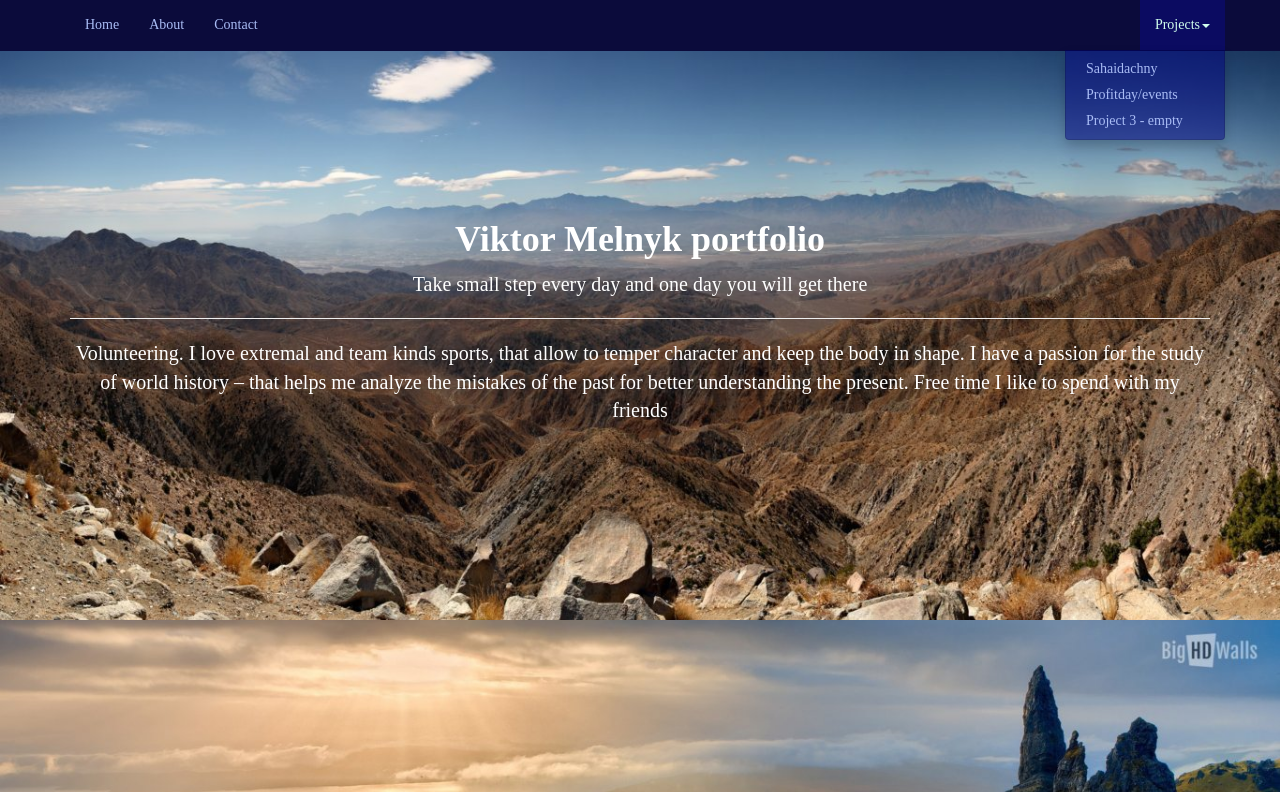
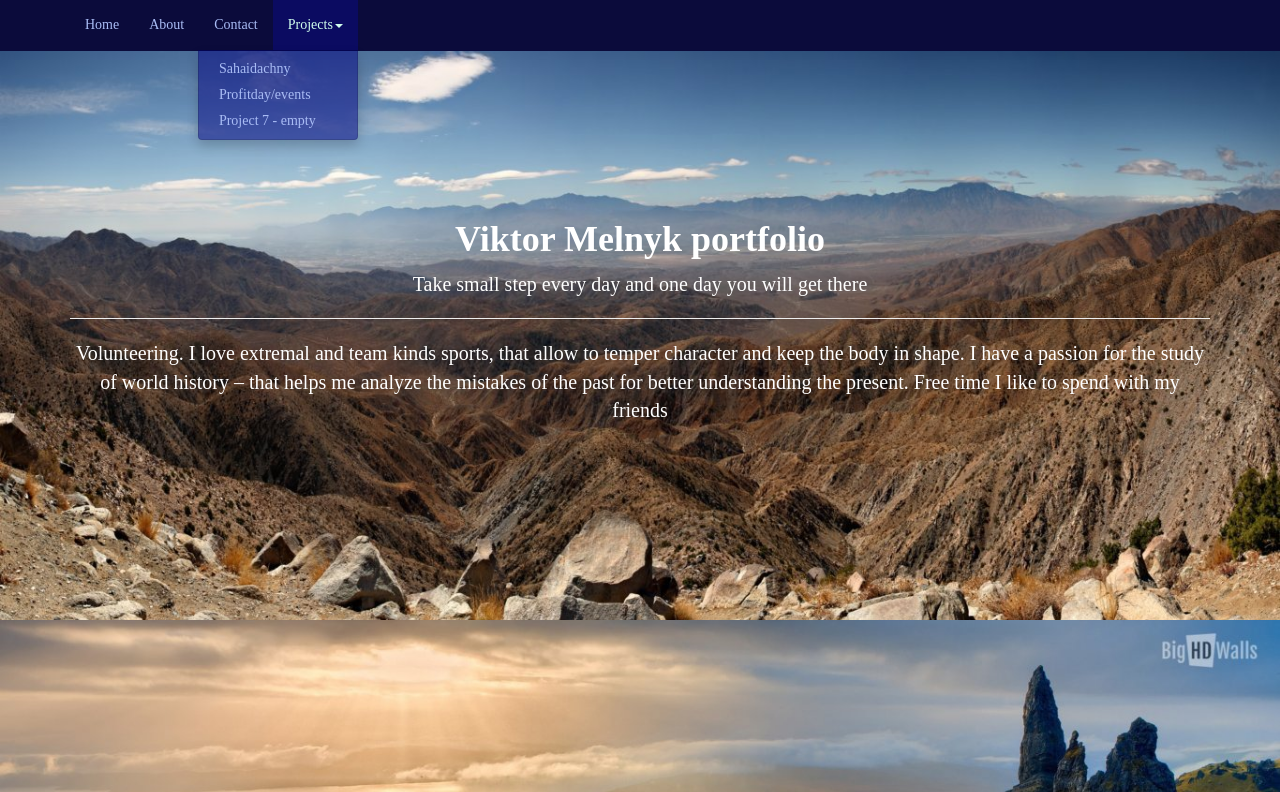
Before and after one commit to Odialko/FreeCodeCamp_Portfolio, a plain HTML site: page index.html in a window 1280 px wide. Both pictures are taken after a click on the button "Projects". Shown: the top 792 px of the page. Drawn offline with Linux system fonts and the light colour scheme.

Commit message:
test commit

```diff
--- a/index.html
+++ b/index.html
@@ -16,7 +16,7 @@
 <body>
     <nav class="navbar navbar-default navbar-fixed-top font_for_tips">
         <div class="container">
-            <div>
+            <div class="row col-lg-12">
             <ul class="nav navbar-nav" id="menu">
                 <li>
                     <a href="#Home">Home</a>
@@ -27,14 +27,12 @@
                 <li>
                     <a href="#Contact">Contact</a>
                 </li>
-                </ul>
-                <ul class="nav navbar-nav navbar-right">
-                    <li>
+                <li class="nav navbar-nav navbar-right">
                     <a href="#" data-toggle="dropdown" role="button">Projects<span class="caret"></span></a>
                     <ul class="dropdown-menu" role="menu">
                         <li><a href="http://codepen.io/Odialko/full/dGBjmO" target="_blank">Sahaidachny</a></li>
                         <li><a href="http://qa.profitday.intita.com/upcomingevents" target="_blank">Profitday/events</a></li>
-                            <li><a href="#Project_3">Project 3 - empty</a></li>
+                        <li><a href="#Project_3">Project 7 - empty</a></li>
                     </ul>
                 </li>
             </ul>
```
Lines whose indentation alone changed are shown as unchanged.
